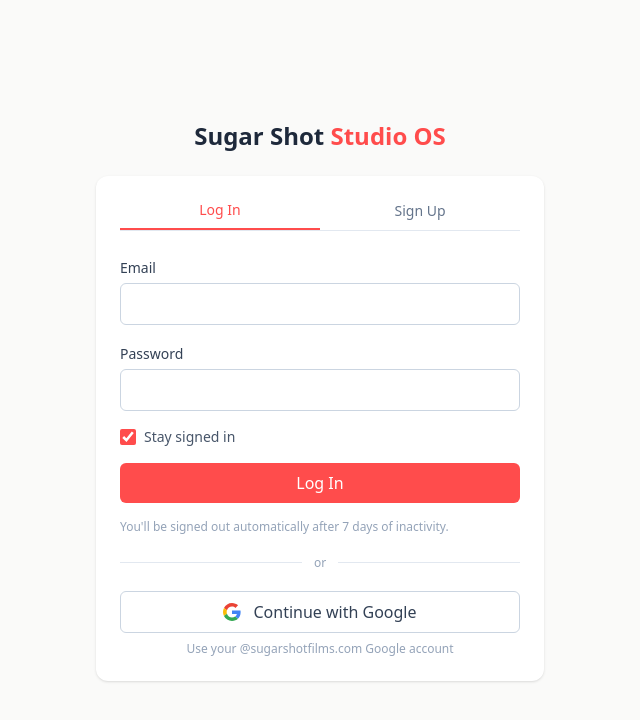
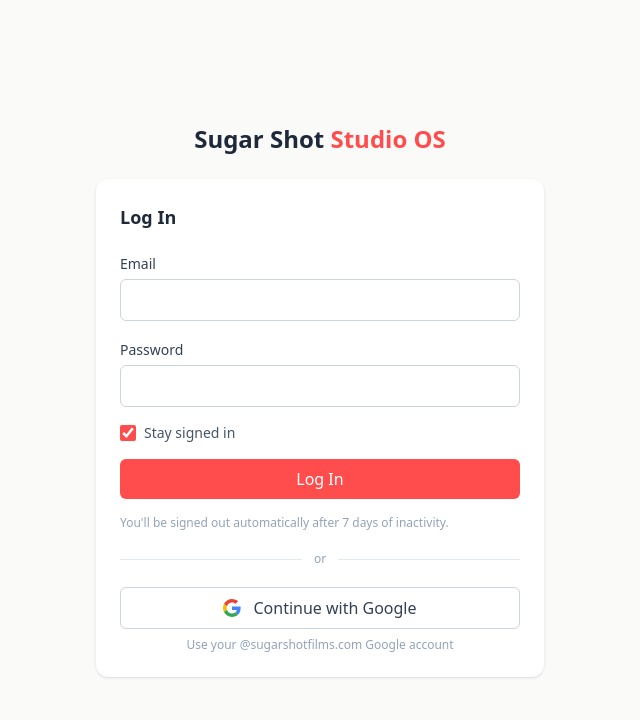
Before and after one commit to contact987/signin, a React (Vite) app in the folder client/: page / in a window 1280 px wide. Shown: the top 720 px of the page, without its empty margins (320-960 px from the left). Built offline with nearby package versions, Linux system fonts and the light colour scheme; no server answers; a web font is replaced by a local one.

Commit message:
Hide Sign Up tab: login card is email+password Log In plus Google only (SignupForm kept in source for when new accounts are needed)
Co-Authored-By: Claude Fable 5 <noreply@anthropic.com>

```diff
--- a/client/src/App.jsx
+++ b/client/src/App.jsx
@@ -104,27 +104,14 @@ export default function App() {
   );
 }
 
-/** Login / Sign Up tabbed panel, shown when logged out. */
+/** Login panel, shown when logged out. (Sign Up is hidden for now — accounts
+ *  are created via Google sign-in or by re-enabling the SignupForm below.) */
 function AuthPanel({ onSignedUp, onPendingOtp }) {
-  const [tab, setTab] = useState('login'); // 'login' | 'signup'
-
   return (
     <div className="bg-white rounded-xl shadow p-6">
-      {/* Tabs */}
-      <div className="flex mb-6 border-b border-slate-200">
-        <TabButton active={tab === 'login'} onClick={() => setTab('login')}>
-          Log In
-        </TabButton>
-        <TabButton active={tab === 'signup'} onClick={() => setTab('signup')}>
-          Sign Up
-        </TabButton>
-      </div>
+      <h2 className="text-lg font-semibold text-slate-800 mb-5">Log In</h2>
 
-      {tab === 'login' ? (
-        <LoginForm />
-      ) : (
-        <SignupForm onSignedUp={onSignedUp} onPendingOtp={onPendingOtp} />
-      )}
+      <LoginForm />
 
       {/* --- Google SSO (Workspace accounts) --- */}
       <div className="flex items-center gap-3 my-5">
```
